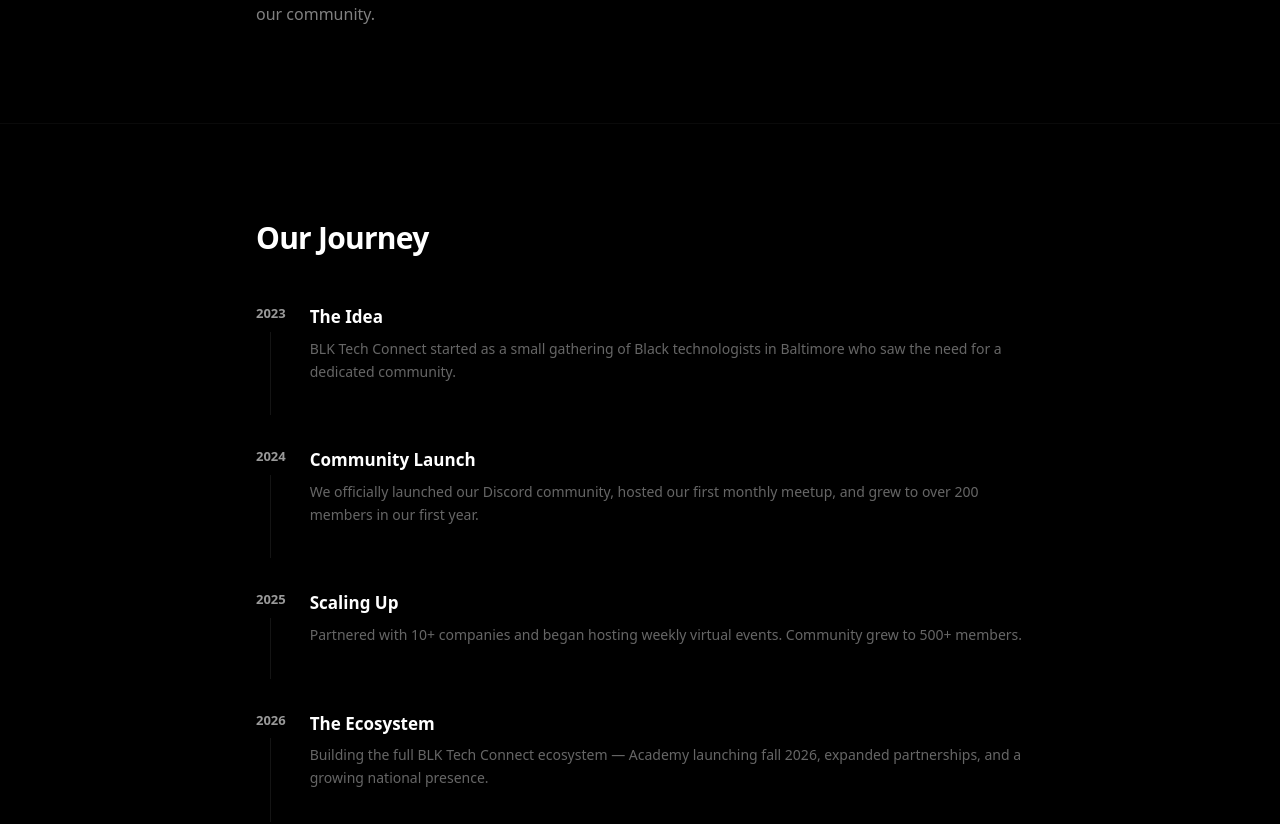
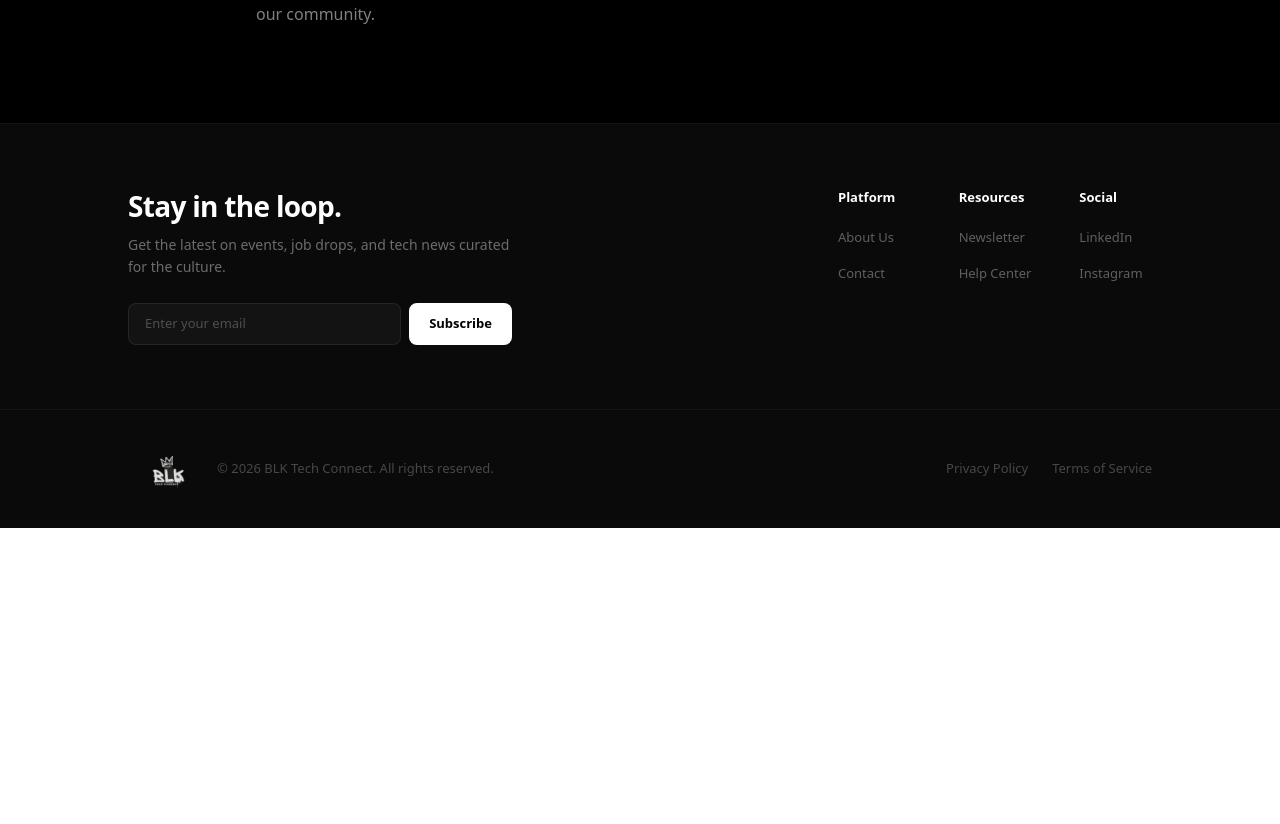
Before and after one commit to kcooperdev/updated-blk-tech-connect, a Next.js app: page /about in a window 1280 px wide. Shown: the part 1109-1933 px from the top of the page. After the commit the page ends 1637 px from the top, so only its background shows below. Built offline with nearby package versions, Linux system fonts and the light colour scheme.

Commit message:
updated website

```diff
--- a/src/app/about/page.tsx
+++ b/src/app/about/page.tsx
@@ -14,33 +14,6 @@
   { value: "50+", label: "Events Hosted" },
   { value: "30+", label: "Partner Companies" },
   { value: "100+", label: "Jobs Filled" },
-];
-
-const timeline = [
-  {
-    year: "2023",
-    title: "The Idea",
-    description:
-      "BLK Tech Connect started as a small gathering of Black technologists in Baltimore who saw the need for a dedicated community.",
-  },
-  {
-    year: "2024",
-    title: "Community Launch",
-    description:
-      "We officially launched our Discord community, hosted our first monthly meetup, and grew to over 200 members in our first year.",
-  },
-  {
-    year: "2025",
-    title: "Scaling Up",
-    description:
-      "Partnered with 10+ companies and began hosting weekly virtual events. Community grew to 500+ members.",
-  },
-  {
-    year: "2026",
-    title: "The Ecosystem",
-    description:
-      "Building the full BLK Tech Connect ecosystem — Academy launching fall 2026, expanded partnerships, and a growing national presence.",
-  },
 ];
 
 export default function AboutPage() {
@@ -105,35 +78,6 @@
             </div>
           </div>
         </section>
-
-        {/* Timeline */}
-        <section className="border-t border-white/[0.04] px-5 py-16 sm:px-8 md:py-24">
-          <div className="mx-auto max-w-3xl">
-            <h2 className="mb-12 text-2xl font-bold tracking-tight text-white md:text-3xl">
-              Our Journey
-            </h2>
-            <div className="space-y-8">
-              {timeline.map((item) => (
-                <div key={item.year} className="flex gap-6">
-                  <div className="flex flex-col items-center">
-                    <span className="text-[13px] font-bold text-white/60">
-                      {item.year}
-                    </span>
-                    <div className="mt-2 h-full w-px bg-white/[0.08]" />
-                  </div>
-                  <div className="pb-8">
-                    <h3 className="text-[17px] font-semibold text-white">
-                      {item.title}
-                    </h3>
-                    <p className="mt-2 text-sm leading-relaxed text-white/40">
-                      {item.description}
-                    </p>
-                  </div>
-                </div>
-              ))}
-            </div>
-          </div>
-        </section>
       </main>
       <Footer />
     </div>
```
